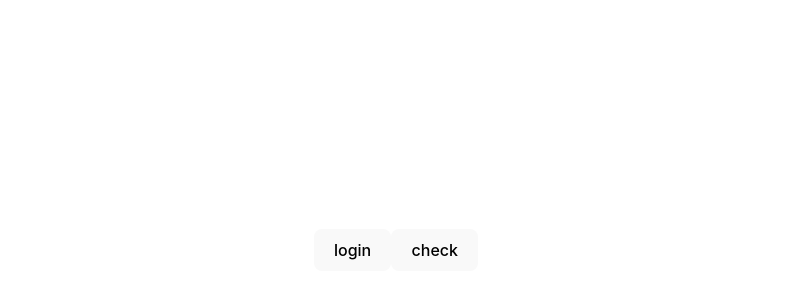
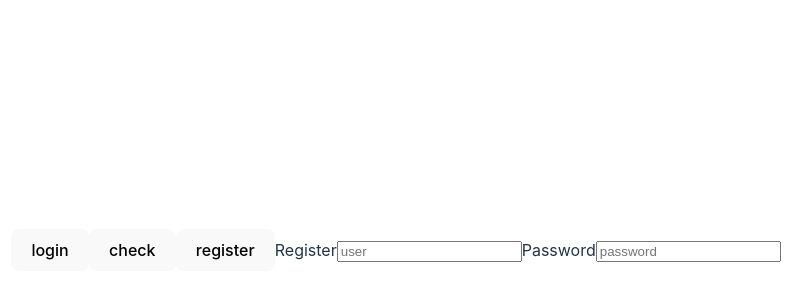
Before and after one commit to aschneiderbuch/90_Tag_Authentifizierung_Authorisierung, a React (Vite) app in the folder frontEnd/vite-project/: page / in a window 1280 px wide. Shown: the part 150-450 px from the top of the page, without its empty margins (244-1056 px from the left). Built offline with nearby package versions, Linux system fonts and the light colour scheme.

Commit message:
fE register

```diff
--- a/frontEnd/vite-project/src/App.jsx
+++ b/frontEnd/vite-project/src/App.jsx
@@ -1,4 +1,4 @@
-import { useState, useEffect } from 'react'
+import { useEffect, useRef, useState } from 'react'
 
 import './App.css'
 
@@ -16,16 +16,49 @@ function App() {
       headers: {
         'content-type': 'application/json'          //  damit das Prasen mit express.json() funktioniert
       },
-      body:JSON.stringify({ user: 'testName', password: 'testPassword'})
+      body: JSON.stringify({ user: 'testName', password: 'testPassword' })
     })
     const data = await result.json()
     console.log(data)
   }
 
   const check = async () => {
-    const result = await fetch('http://localhost:9999/user',{
+    const result = await fetch('http://localhost:9999/user', {
       credentials: 'include'
     })
+    const data = await result.json()
+    console.log(data)
+  }
+
+  const userRef = useRef()   // useRef anstatt useState,
+  // damit nicht bei jedem tippen ein neu rendern stattfindet
+  const passwordRef = useRef()
+  const envURL = 'http://localhost:9999'
+  const envPath = '/register'
+  const url = envURL + envPath
+  const register = async () => {
+
+
+
+    // holt sich den Wert vom inputFeld user und password
+    const user = userRef.current.value      // holen des inputs
+    const password = passwordRef.current.value
+    try {
+      const result = await fetch(url, {
+        method: 'POST',
+        credentials: 'include',        // wichtig damit Secure Cookies abgefragt und mitgeschickt werden
+        headers: {
+          'content-type': 'application/json'    // damit express.json() Parsen kann
+        },
+        body: JSON.stringify({ user, password })  //?   // input Felder in ein Objekt und mitschicken
+      })
+      const data = await result.json()
+      console.log(data)
+    } catch (error) {
+      console.log(error)
+    }
+
+
   }
 
   return (
@@ -34,6 +67,13 @@ function App() {
       <button onClick={login} >login</button>
       <button onClick={check}>check</button>
 
+      <button onClick={register}>register</button>
+      <label htmlFor='user'>Register</label>
+      <input ref={userRef} type="text" placeholder='user' name='user' required></input>
+      <label htmlFor='password'>Password</label>
+      <input ref={passwordRef} type="text" placeholder='password' name='password' required></input>
+
+
     </>
   )
 }
```
